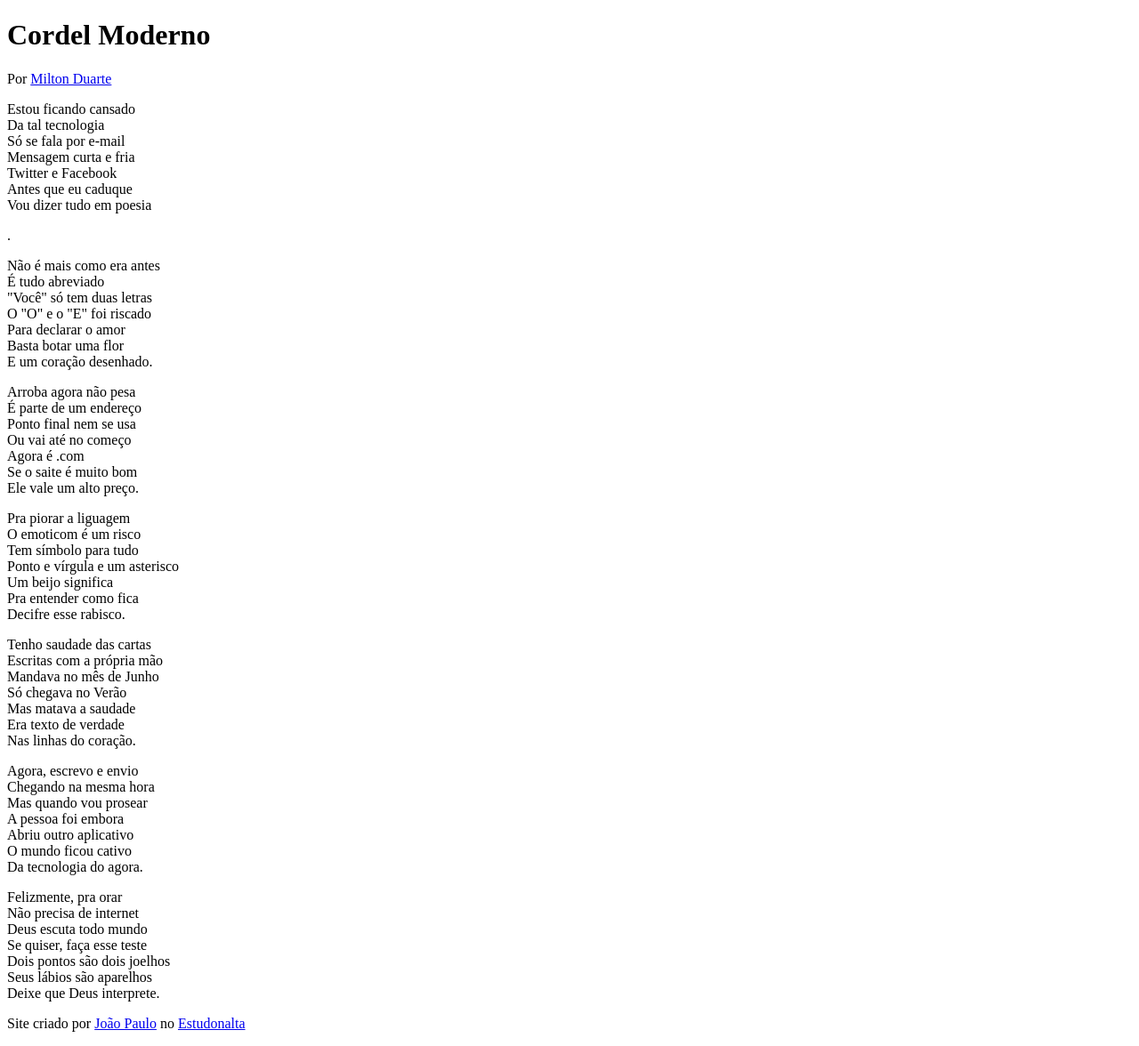
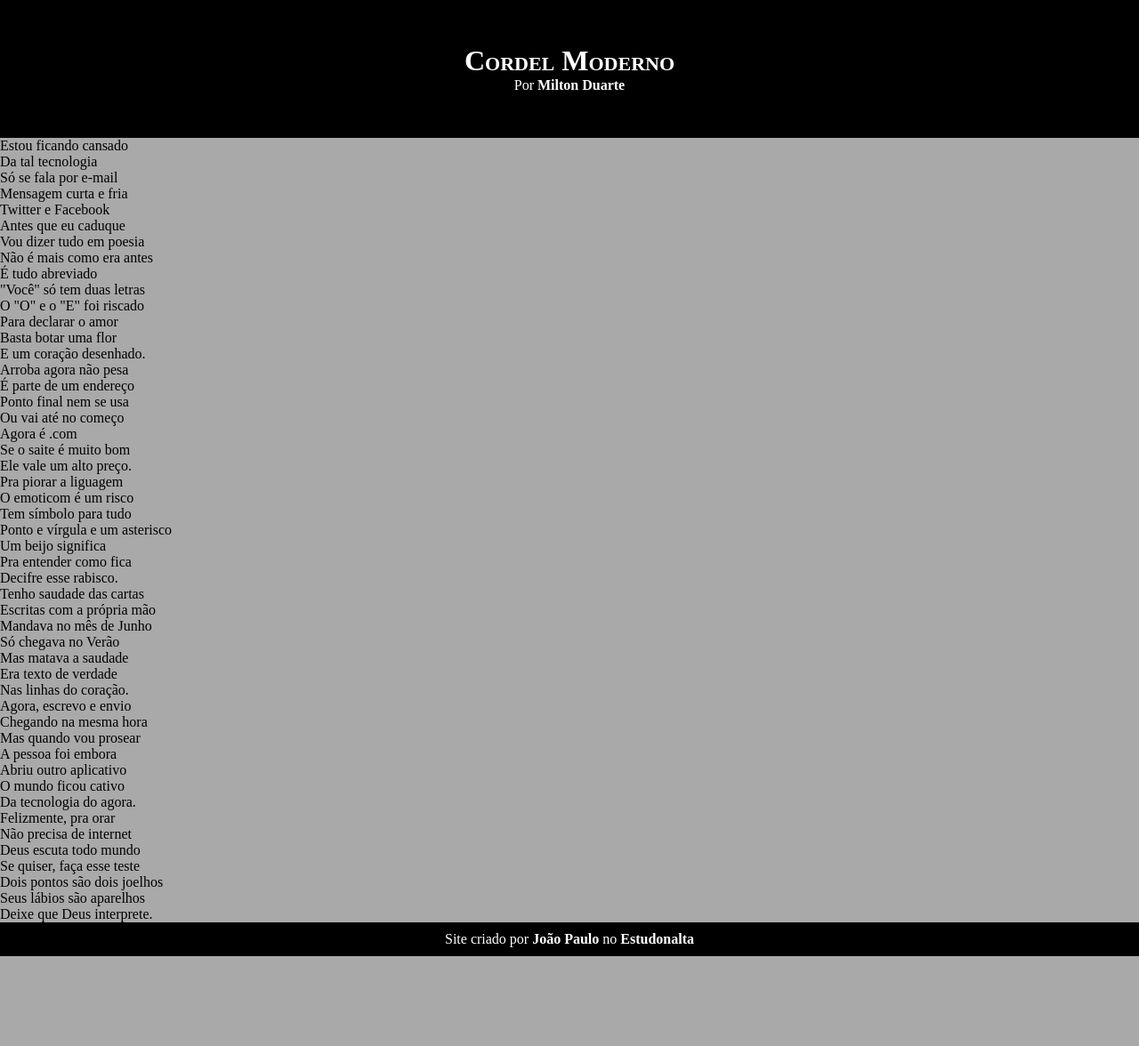
Before and after one commit to joaopaulocdemorais/site-cordel, a plain HTML site: page index.html in a window 1280 px wide. Shown: the whole page at 89% size. After the commit the page ends 1075 px from the top, so only its background shows below. Drawn offline with Linux system fonts and the light colour scheme.

Commit message:
add styles header, footer

```diff
--- a/estilo/style.css
+++ b/estilo/style.css
@@ -1 +1,44 @@
 @charset "UTF-8";
+
+*{
+    margin: 0px;
+    padding: 0px;
+}
+
+html, body {
+    min-height: 100vh;
+    background-color: darkgray;
+}
+
+header {
+    background-color: black;
+    color: white;
+    text-align: center;
+
+}
+
+header > h1 {
+    padding-top: 50px;
+    font-variant: small-caps;
+}
+
+header > p{
+    padding-bottom: 50px;
+}
+
+header a, footer  a  {
+    color: white;
+    text-decoration: none;
+    font-weight: bolder;
+}
+
+header a:hover, footer a:hover {
+    text-decoration: underline;
+}
+
+footer{
+    background: black;
+    text-align: center;
+    color: white;
+    padding: 10px;
+}
--- a/index.html
+++ b/index.html
@@ -12,7 +12,7 @@
         <p>Por <a href="https://www.recantodasletras.com.br/poesias/3186743" target="_blank">Milton Duarte</a></p>
     </header>
 
-    <section>
+    <section class="normal">
         <p>
             Estou ficando cansado<br>
             Da tal tecnologia<br>
@@ -22,9 +22,9 @@
             Antes que eu caduque<br>
             Vou dizer tudo em poesia
         </p>
-    </section>.
+    </section>
 
-    <section>
+    <section class="imagen">
         <p>
             Não é mais como era antes<br>
             É tudo abreviado<br>
@@ -36,7 +36,7 @@
         </p>
     </section>
 
-    <section>
+    <section class="normal">
         <p>
             Arroba agora não pesa<br>
             É parte de um endereço<br>
@@ -58,7 +58,7 @@
         </p>
     </section>
 
-    <section>
+    <section class="imagen">
         <p>
             Tenho saudade das cartas<br>
             Escritas com a própria mão<br>
@@ -70,7 +70,7 @@
         </p>
     </section>
 
-    <section>
+    <section class="normal">
         <p>
             Agora, escrevo e envio<br>
             Chegando na mesma hora<br>
```
